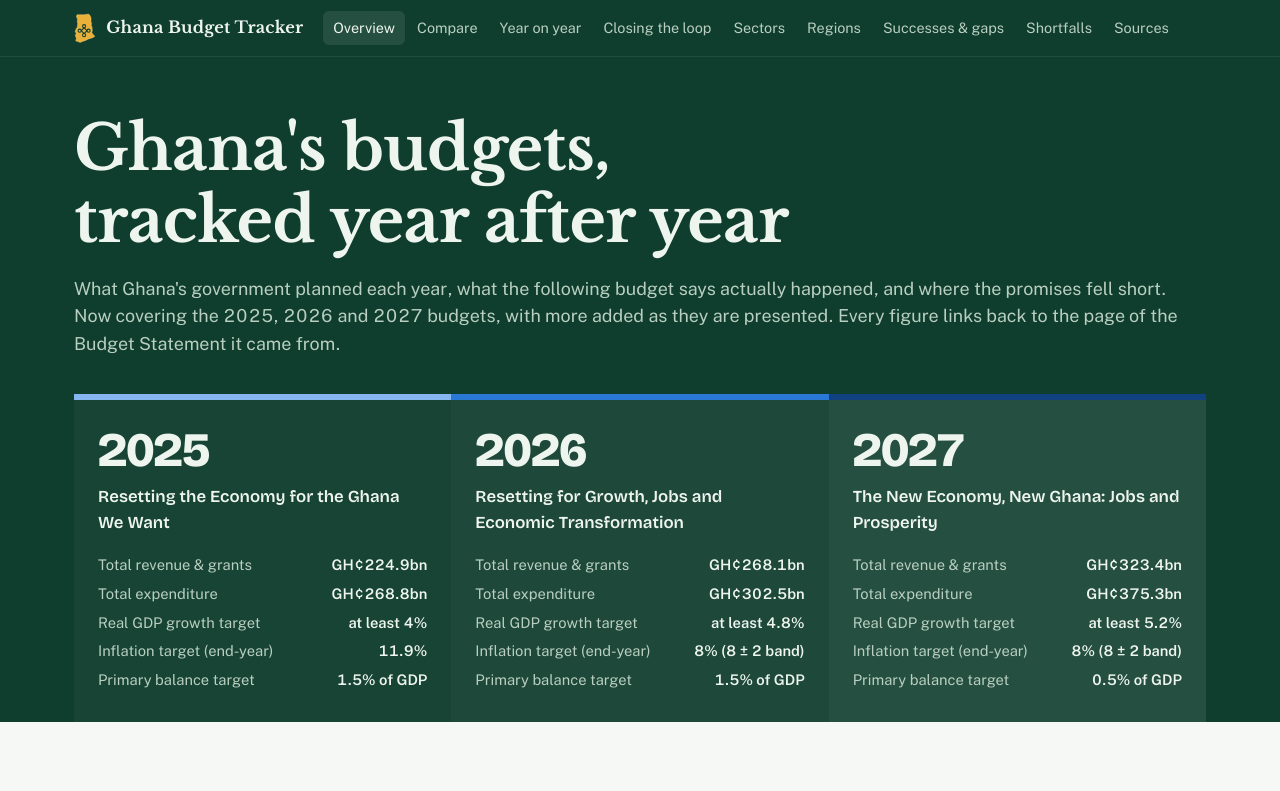
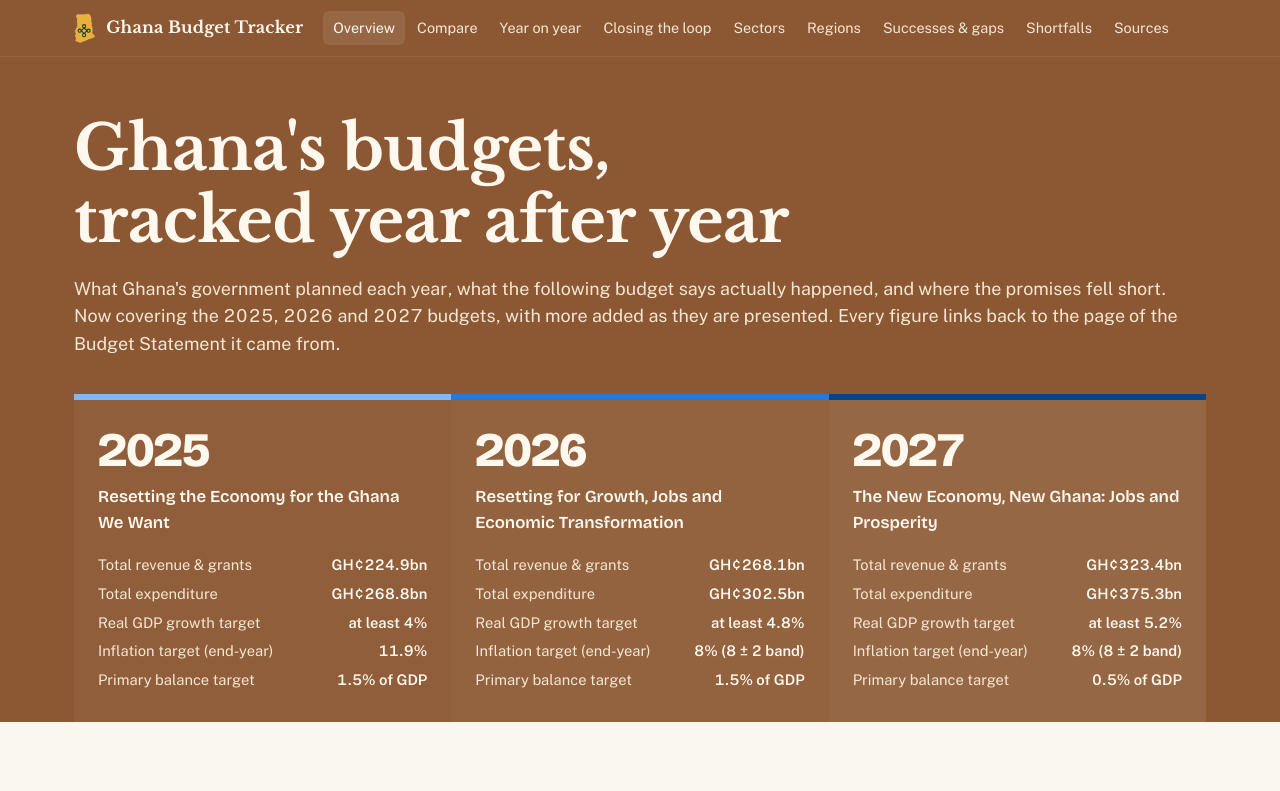
Before and after one commit to moorekwesi/ghanabudgettracker, a plain HTML site: page site/index.html in a window 1280 px wide. Shown: the top 791 px of the page. Drawn offline with nearby package versions, Linux system fonts and the light colour scheme.

Commit message:
Colours: caramel brown instead of green, with warm cream neutrals
Header, hero and footer use a caramel brown (cream text stays readable);
the page background and greys are warmed to match, in light and dark mode.

Co-Authored-By: Claude Opus 5.5 <noreply@anthropic.com>

```diff
--- a/site/assets/styles.css
+++ b/site/assets/styles.css
@@ -1,17 +1,17 @@
 /* Ghana Budget Tracker */
 :root {
   color-scheme: light;
-  --paper: #f5f8f5;
+  --paper: #faf6f0;
   --paper-2: #ffffff;
-  --paper-3: #e9efea;
-  --rule: #d3ddd5;
-  --ink: #12201a;
-  --ink-2: #44534b;
-  --ink-3: #6b7a72;
-  --forest: #0f3d2e;
-  --forest-2: #164d3a;
-  --on-forest: #eef5ef;
-  --on-forest-2: #b9cfc1;
+  --paper-3: #f1e9de;
+  --rule: #e2d6c6;
+  --ink: #221a14;
+  --ink-2: #4f4339;
+  --ink-3: #7a6c60;
+  --forest: #8c5833;
+  --forest-2: #9b663f;
+  --on-forest: #fff8ef;
+  --on-forest-2: #f6e7d4;
   --gold: #d99a06;
   --gold-soft: #f6e4b4;
   /* year colours (--y<year>) are set by app.js from the list of years: one blue ramp, light -> dark = earlier -> later */
@@ -24,7 +24,7 @@
   --bad-ink: #a42727;
   --neutral: #9aa59f;
   --focus: #d99a06;
-  --shadow: 0 1px 0 rgba(15, 61, 46, .06);
+  --shadow: 0 1px 0 rgba(90, 60, 30, .06);
   --radius-s: 4px;
   --radius-m: 10px;
   --max: 1180px;
@@ -34,17 +34,17 @@
 @media (prefers-color-scheme: dark) {
   :root:where(:not([data-theme="light"])) {
     color-scheme: dark;
-    --paper: #111a16;
-    --paper-2: #17221d;
-    --paper-3: #1e2b25;
-    --rule: #2c3b34;
-    --ink: #e8efe9;
-    --ink-2: #b8c6bd;
-    --ink-3: #8c9c93;
-    --forest: #0b2a20;
-    --forest-2: #12372a;
-    --on-forest: #eef5ef;
-    --on-forest-2: #a9c2b3;
+    --paper: #17120e;
+    --paper-2: #1f1813;
+    --paper-3: #2a2119;
+    --rule: #3d3127;
+    --ink: #f1e9e1;
+    --ink-2: #c9bcb0;
+    --ink-3: #a39587;
+    --forest: #4a2f1c;
+    --forest-2: #5a3a23;
+    --on-forest: #fff8ef;
+    --on-forest-2: #ead6bf;
     --gold: #e9b13a;
     --gold-soft: #3b3115;
     --good-ink: #4cc94c;
@@ -54,17 +54,17 @@
 }
 :root[data-theme="dark"] {
   color-scheme: dark;
-  --paper: #111a16;
-  --paper-2: #17221d;
-  --paper-3: #1e2b25;
-  --rule: #2c3b34;
-  --ink: #e8efe9;
-  --ink-2: #b8c6bd;
-  --ink-3: #8c9c93;
-  --forest: #0b2a20;
-  --forest-2: #12372a;
-  --on-forest: #eef5ef;
-  --on-forest-2: #a9c2b3;
+  --paper: #17120e;
+  --paper-2: #1f1813;
+  --paper-3: #2a2119;
+  --rule: #3d3127;
+  --ink: #f1e9e1;
+  --ink-2: #c9bcb0;
+  --ink-3: #a39587;
+  --forest: #4a2f1c;
+  --forest-2: #5a3a23;
+  --on-forest: #fff8ef;
+  --on-forest-2: #ead6bf;
   --gold: #e9b13a;
   --gold-soft: #3b3115;
   --good-ink: #4cc94c;
--- a/site/index.html
+++ b/site/index.html
@@ -9,7 +9,7 @@
 <link rel="preconnect" href="https://fonts.googleapis.com">
 <link rel="preconnect" href="https://fonts.gstatic.com" crossorigin>
 <link href="https://fonts.googleapis.com/css2?family=Bricolage+Grotesque:opsz,wght@12..96,500..800&family=Libre+Baskerville:wght@700&family=Public+Sans:ital,wght@0,400..700;1,400&display=swap" rel="stylesheet">
-<link rel="stylesheet" href="assets/styles.css?v=20261117l">
+<link rel="stylesheet" href="assets/styles.css?v=20261117m">
 </head>
 <body>
 
@@ -346,7 +346,7 @@
 </footer>
 
 <div class="tooltip" id="tooltip" role="status" aria-live="polite"></div>
-<script src="data/budget-data.js?v=20261117l"></script>
-<script src="assets/app.js?v=20261117l"></script>
+<script src="data/budget-data.js?v=20261117m"></script>
+<script src="assets/app.js?v=20261117m"></script>
 </body>
 </html>
```
